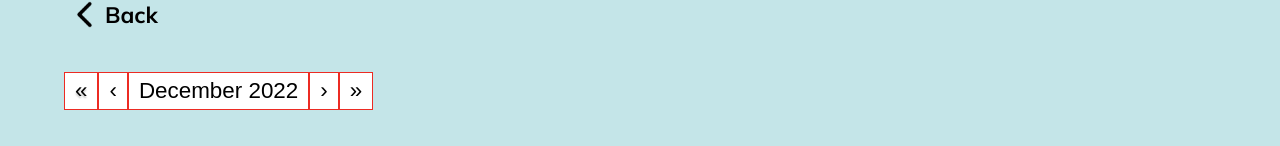
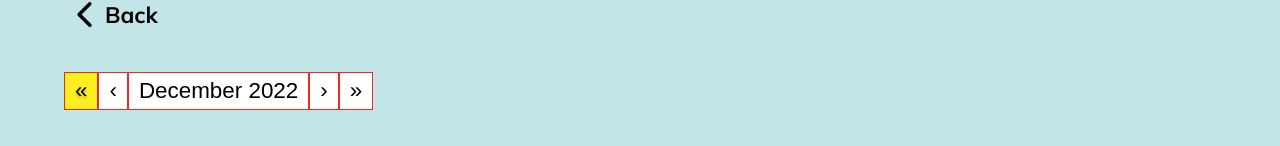
Before and after one commit to hergin/Henry-Gets-Moving-Frontend, a React (Create React App) app: page /all-logs in a window 1280 px wide. Shown: the part 266-412 px from the top of the page. Built offline with nearby package versions, Linux system fonts and the light colour scheme; no server answers.

Commit message:
style disabled calendar buttons

```diff
--- a/src/Pages/Calendar/Calendar.scss
+++ b/src/Pages/Calendar/Calendar.scss
@@ -6,6 +6,14 @@
     margin: 1em auto auto;
     text-align: center;
     padding-bottom: 3em;
+  }
+
+  button:disabled{
+    background-color: #FDEE1F;
+  }
+
+  button:disabled:hover{
+    background-color: #EC2B23;
   }
 
   .logs {
```
